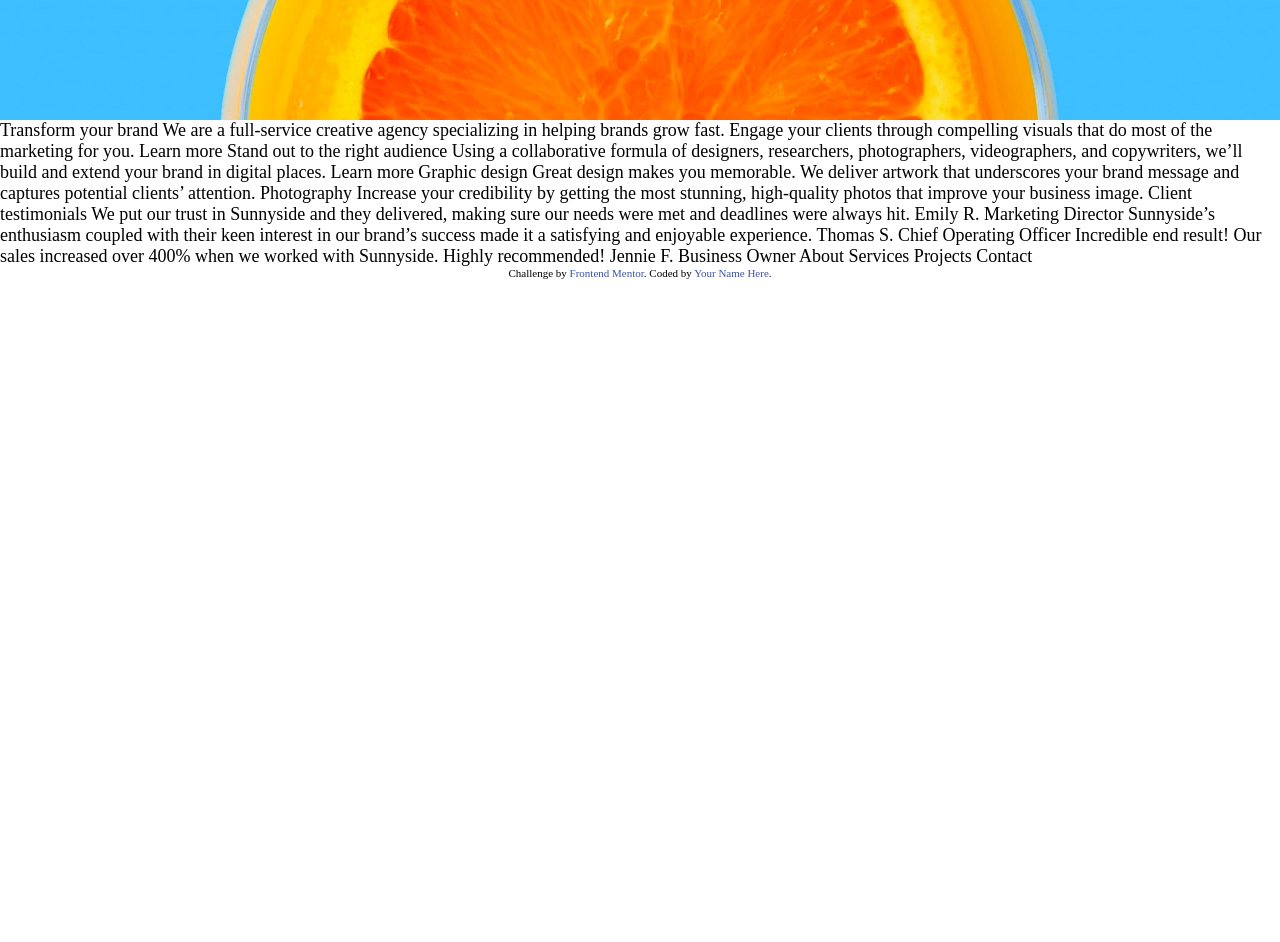
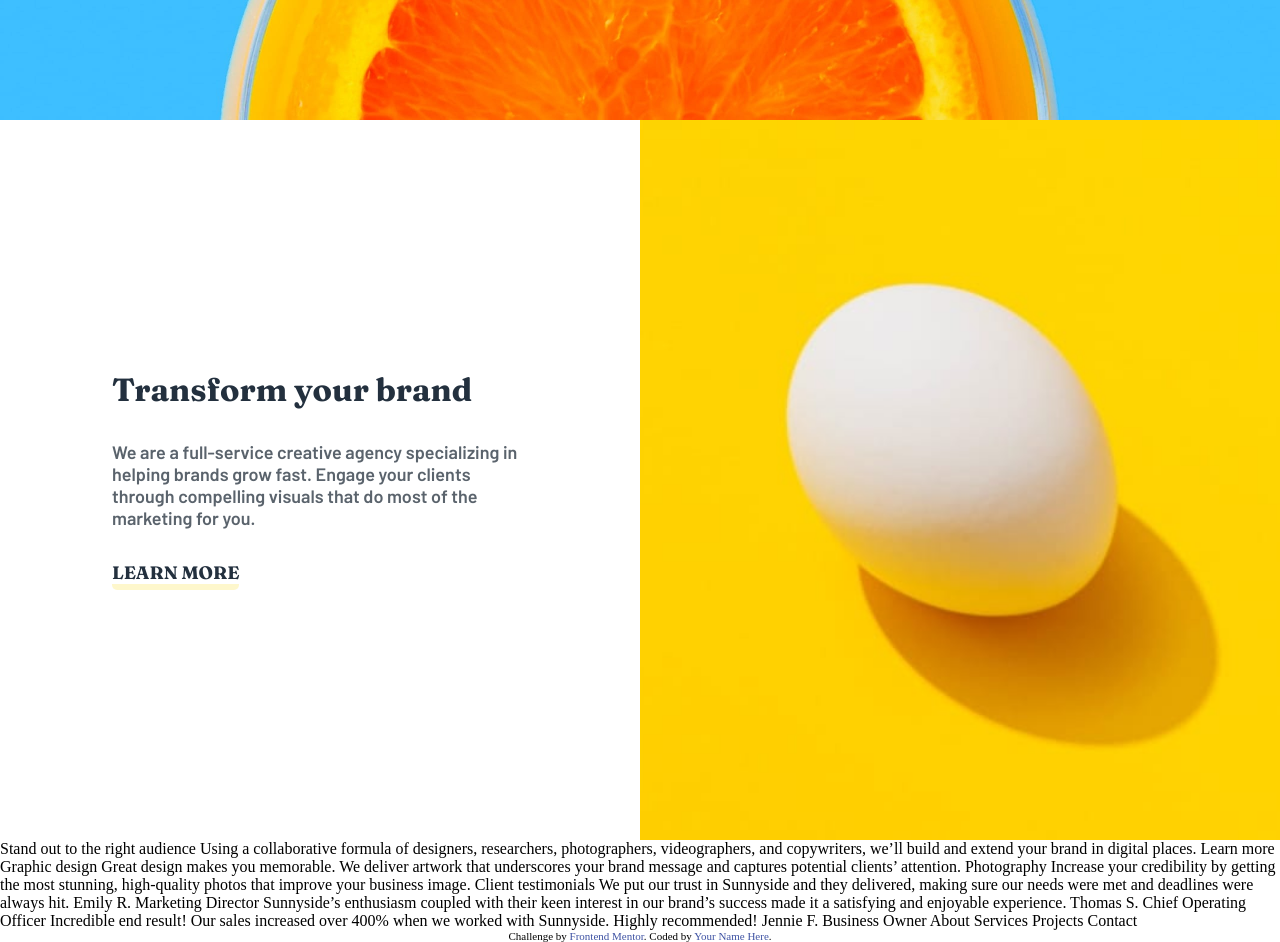
Before and after one commit to RamonAPereira/Sunnyside, a website: page index.html in a window 1280 px wide. Shown: the part 680-1622 px from the top of the page. Before the commit the page ends 959 px from the top, so only its background shows below. Drawn offline with Linux system fonts and the light colour scheme.

Commit message:
primeira linha da galeria

```diff
--- a/index.html
+++ b/index.html
@@ -47,14 +47,20 @@
         </figure>
       </div>
     </section>
+    <section class="grid-gallery">
+      <article class="gallery-content">
+          <h2 class="gallery-content__title">Transform your brand</h2>
+          <p class="gallery-content__paragraph">We are a full-service creative agency specializing in helping brands grow fast. Engage your clients through compelling visuals that do most of the marketing for you.</p>
+          <a class="gallery-content__link" href="#">Learn more</a>
+      </article>
+      <div class="image">
+      </div>
+    </section>
   </main>
 
-  Transform your brand
 
-  We are a full-service creative agency specializing in helping brands grow fast.
-  Engage your clients through compelling visuals that do most of the marketing for you.
 
-  Learn more
+
 
   Stand out to the right audience
 
--- a/scss/_config.scss
+++ b/scss/_config.scss
@@ -32,6 +32,6 @@ a {
   color: inherit;
 }
 
-body {
+p {
   font-size: 18px;
 }
--- /dev/null
+++ b/scss/_grid-gallery.scss
@@ -0,0 +1,43 @@
+.grid-gallery {
+  display: grid;
+  grid-template-columns: repeat(2, 1fr);
+  grid-template-rows: 90vh;
+}
+.gallery-content {
+  display: flex;
+  flex-direction: column;
+  justify-content: center;
+  gap: 2rem;
+  padding: 0 7rem;
+
+  &__title {
+    color: $very-dark-desaturated-blue;
+    font-family: $fraunces;
+    font-size: 2rem;
+  }
+
+  &__paragraph {
+    color: $dark-grayish-blue;
+    font-family: $barlow;
+  }
+
+  &__link {
+    display: inline-block;
+    max-width: fit-content;
+    font-family: $fraunces;
+    font-size: 1.125rem;
+    text-transform: uppercase;
+    color: $very-dark-desaturated-blue;
+    border-bottom: 6px rgba(250, 212, 0, 0.2) solid;
+    border-radius: 5px;
+
+    &:hover {
+      border-color: $yellow;
+      transition: border 0.3s ease;
+    }
+  }
+}
+.image {
+  background: url("../images/desktop/image-transform.jpg") no-repeat center
+    center/cover;
+}
--- a/scss/main.scss
+++ b/scss/main.scss
@@ -1,4 +1,5 @@
 @import "config";
+@import "grid-gallery";
 
 //Header
 .header {
```
Also changed, not shown: dist/css/main.css.
